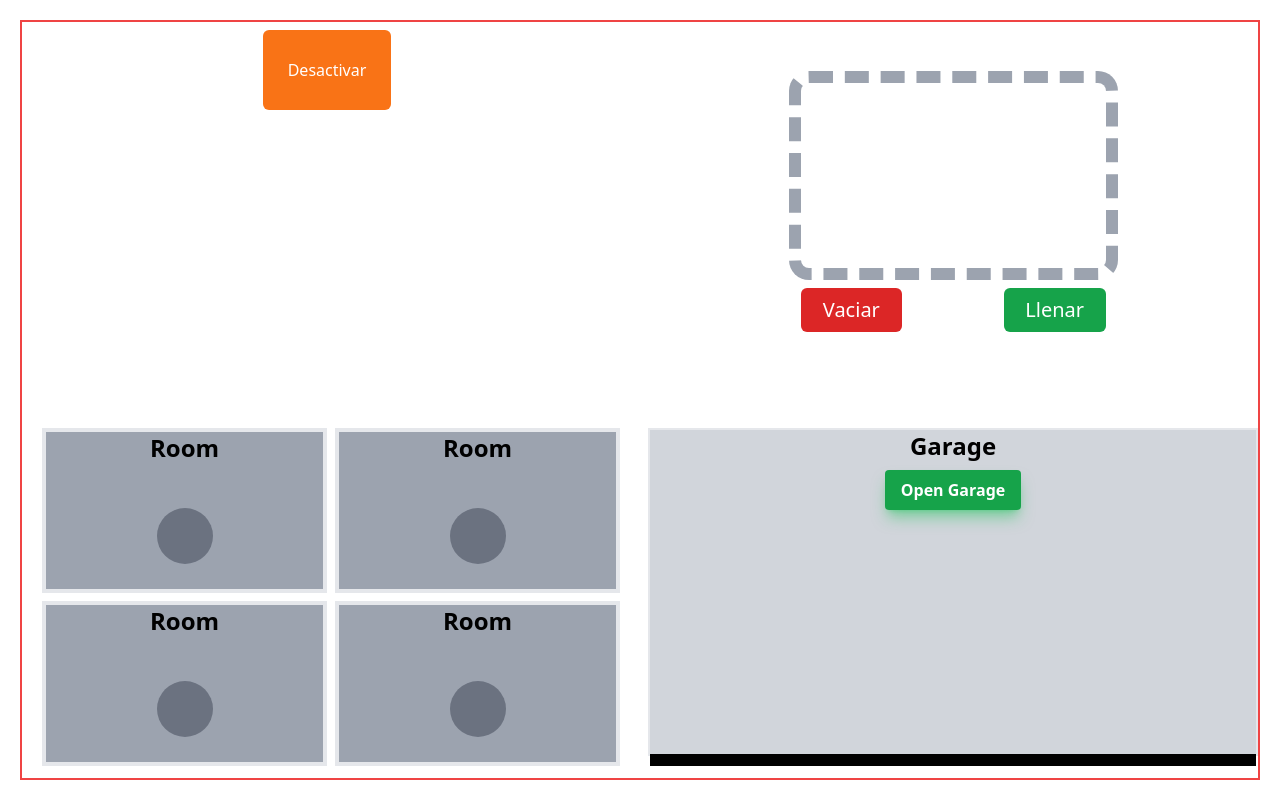
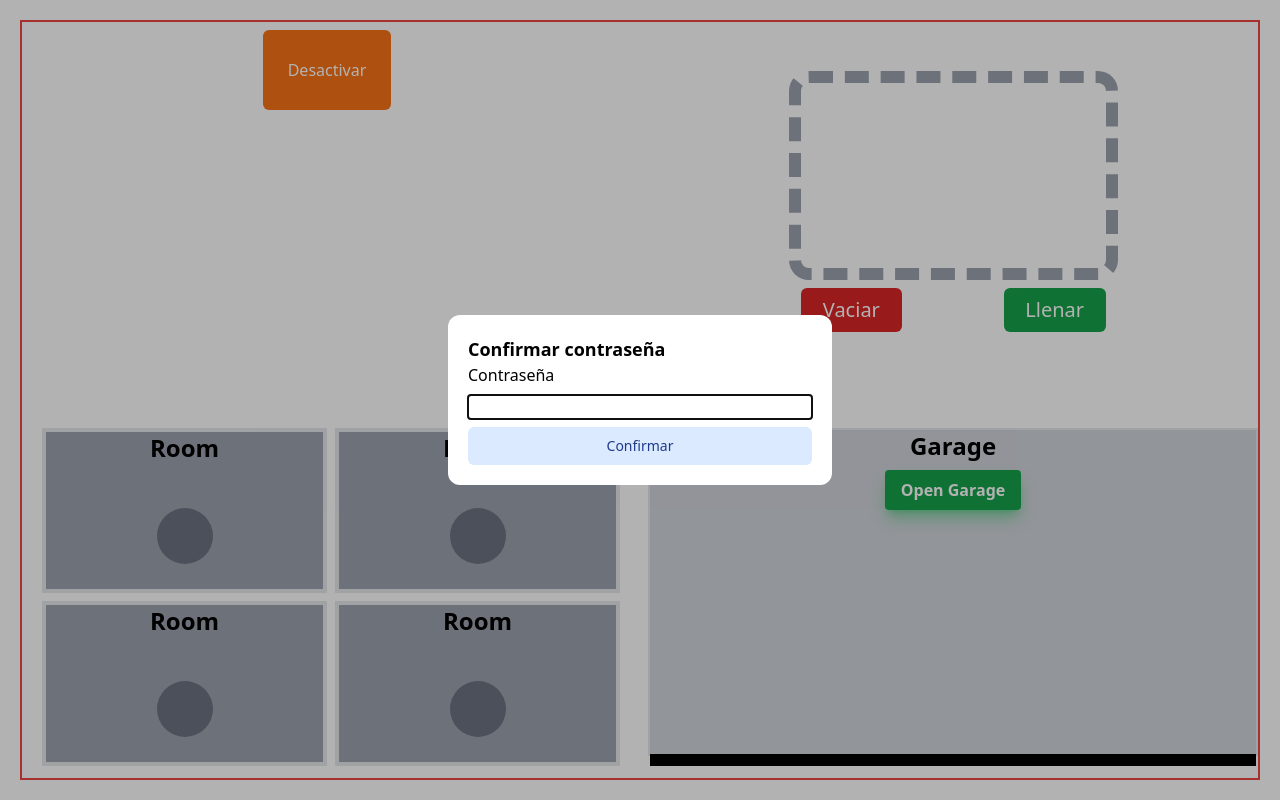
Before and after one commit to AlvaroG13191704/PROYECTO_ORGA, a React (Vite) app in the folder client/: page / in a window 1280 px wide. Both pictures are taken after a click on the button "Desactivar". Built offline with nearby package versions, Linux system fonts and the light colour scheme.

Commit message:
add: creating modal to confirm password

```diff
--- a/client/index.html
+++ b/client/index.html
@@ -4,7 +4,7 @@
     <meta charset="UTF-8" />
     <link rel="icon" type="image/svg+xml" href="/vite.svg" />
     <meta name="viewport" content="width=device-width, initial-scale=1.0" />
-    <title>Vite + React + TS</title>
+    <title>Proyecto Domótica</title>
   </head>
   <body>
     <div id="root"></div>
--- a/client/src/components/house/House.tsx
+++ b/client/src/components/house/House.tsx
@@ -1,7 +1,13 @@
-import { Garage, Pool, Room } from "../";
+import { Garage, Modal, Pool, Room } from "../";
 import { motion } from "framer-motion";
+import { useState } from "react";
 
 export const House = () => {
+  const [isOpen, setIsOpen] = useState(false);
+
+  const openModal = () => {
+    setIsOpen(true);
+  };
   return (
     <>
       <div
@@ -12,6 +18,7 @@ export const House = () => {
           <motion.button
             whileHover={{ scale: 1.1 }}
             whileTap={{ scale: 0.9 }}
+            onClick={openModal}
             className="cursor-pointer w-32 h-20 mt-2 bg-orange-500 hover:bg-orange-400
            rounded-md text-white font-medium"
           >
@@ -31,6 +38,7 @@ export const House = () => {
           <Garage />
         </div>
       </div>
+      <Modal isOpen={isOpen} setIsOpen={setIsOpen} />
     </>
   );
 };
--- a/client/src/components/index.ts
+++ b/client/src/components/index.ts
@@ -2,5 +2,6 @@ export * from "./barrier";
 export * from "./button";
 export * from "./garage";
 export * from "./house";
+export * from "./modal";
 export * from "./pool";
 export * from "./room";
--- /dev/null
+++ b/client/src/components/modal/Modal.tsx
@@ -0,0 +1,52 @@
+import { Fragment, useState } from "react";
+import { Dialog, Transition } from "@headlessui/react";
+
+interface ModalProps {
+  isOpen: boolean;
+  setIsOpen: (isOpen: boolean) => void;
+}
+
+export const Modal = ({ isOpen, setIsOpen }: ModalProps) => {
+  const [password, setPassword] = useState("");
+
+  const handlePasswordChange = (e: React.ChangeEvent<HTMLInputElement>) => {
+    setPassword(e.target.value);
+  };
+
+  const handleSubmit = (e: React.FormEvent<HTMLFormElement>) => {
+    e.preventDefault();
+    console.log(password);
+    setIsOpen(false);
+  };
+
+  return (
+    <Dialog
+      open={isOpen}
+      onClose={() => setIsOpen(false)}
+      className="relative z-50"
+    >
+      <div className="fixed inset-0 bg-black/30" aria-hidden="true" />
+      <div className="fixed inset-0 flex items-center justify-center p-4">
+        <Dialog.Panel className="mx-auto max-w-sm rounded-xl bg-white p-5 w-full">
+          <Dialog.Title className="text-lg font-semibold">
+            Confirmar contraseña
+          </Dialog.Title>
+          <form onSubmit={handleSubmit} className="flex flex-col gap-2">
+            <label htmlFor="password">Contraseña</label>
+            <input
+              name="password"
+              type="password"
+              onChange={handlePasswordChange}
+            />
+            <button
+              className="inline-flex justify-center rounded-md border border-transparent bg-blue-100 px-4 py-2 text-sm font-medium text-blue-900 hover:bg-blue-200 focus:outline-none focus-visible:ring-2 focus-visible:ring-blue-500 focus-visible:ring-offset-2"
+              type="submit"
+            >
+              Confirmar
+            </button>
+          </form>
+        </Dialog.Panel>
+      </div>
+    </Dialog>
+  );
+};
--- /dev/null
+++ b/client/src/components/modal/index.ts
@@ -0,0 +1 @@
+export * from "./Modal";
```
